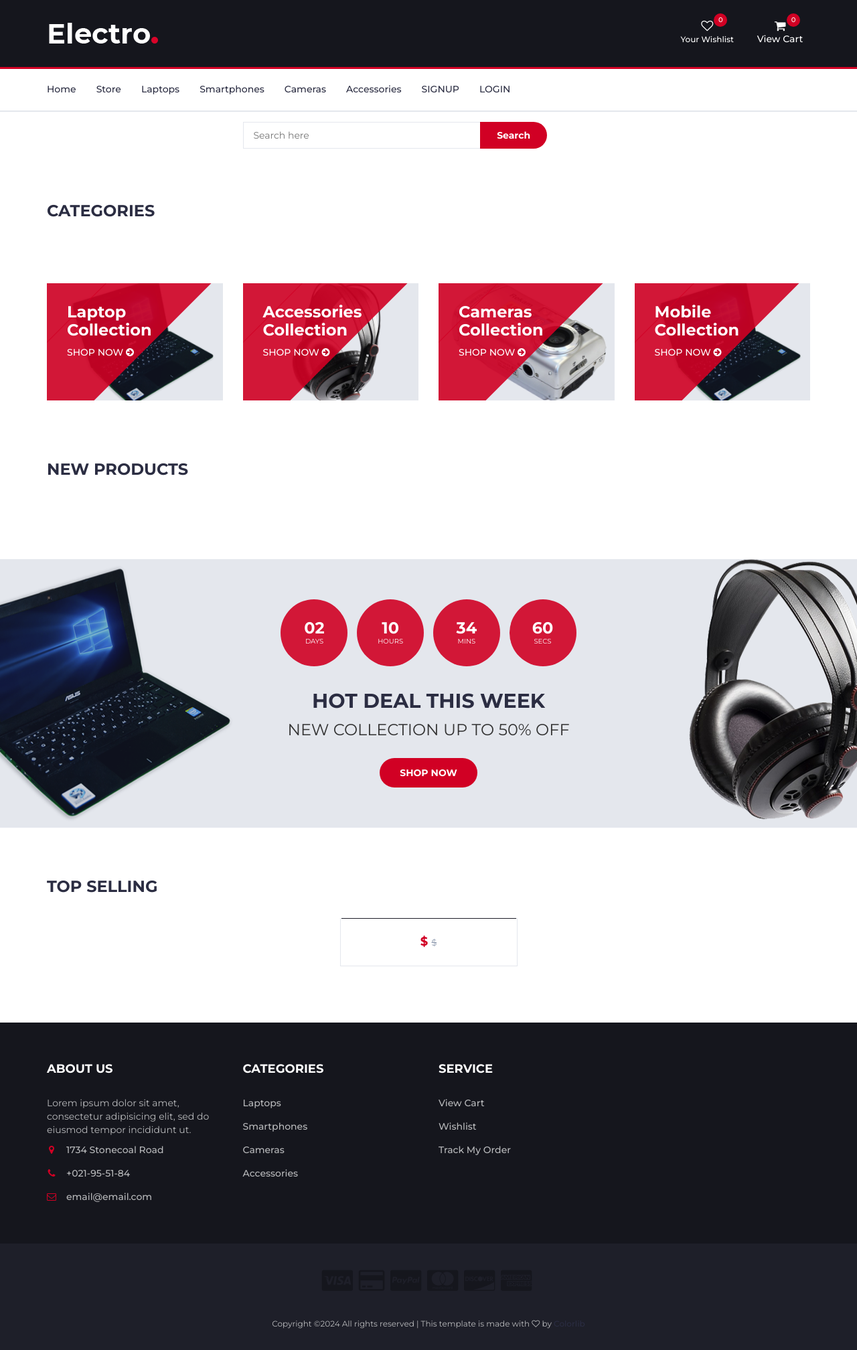
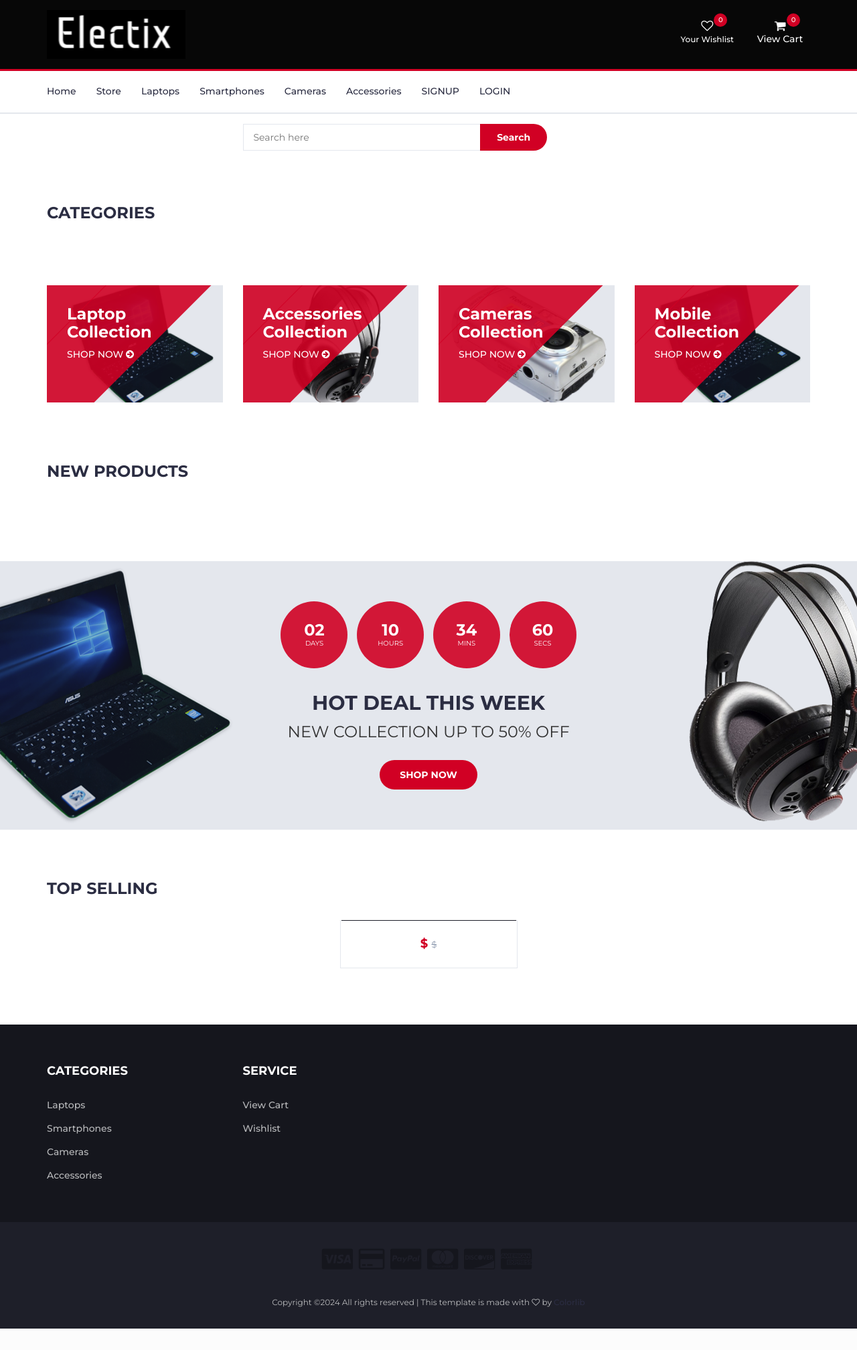
Before and after one commit to RheshikesPK/ECOMMERCE, a Django app: page / in a window 1280 px wide. Shown: the whole page at 67% size. After the commit the page ends 1984 px from the top, so only its background shows below. Run offline with Django 5.2, Linux system fonts and the light colour scheme; data that the repository does not hold is empty; some libraries are stand-ins or nearby versions.

Commit message:
initial-commit

```diff
--- a/ecommerce2/static/css/style.css
+++ b/ecommerce2/static/css/style.css
@@ -446,7 +446,7 @@
 #header {
   padding-top: 15px;
   padding-bottom: 15px;
-  background-color: #15161D;
+  background-color: #070707;
 
 }
 
--- a/ecommerce2/template/app/layout/base.html
+++ b/ecommerce2/template/app/layout/base.html
@@ -7,7 +7,7 @@
 		<meta name="viewport" content="width=device-width, initial-scale=1">
 		 <!-- The above 3 meta tags *must* come first in the head; any other head content must come *after* these tags -->
 
-		<title>Electro - HTML Ecommerce Template</title>
+		<title>Electix - HTML Ecommerce Template</title>
 
  		<!-- Google font -->
  		<link href="https://fonts.googleapis.com/css?family=Montserrat:400,500,700" rel="stylesheet">
@@ -46,17 +46,6 @@
 				<div class="container">
 					<!-- row -->
 					<div class="row">
-						<div class="col-md-3 col-xs-6">
-							<div class="footer">
-								<h3 class="footer-title">About Us</h3>
-								<p>Lorem ipsum dolor sit amet, consectetur adipisicing elit, sed do eiusmod tempor incididunt ut.</p>
-								<ul class="footer-links">
-									<li><a href="#"><i class="fa fa-map-marker"></i>1734 Stonecoal Road</a></li>
-									<li><a href="#"><i class="fa fa-phone"></i>+021-95-51-84</a></li>
-									<li><a href="#"><i class="fa fa-envelope-o"></i>email@email.com</a></li>
-								</ul>
-							</div>
-						</div>
 
 						<div class="col-md-3 col-xs-6">
 							<div class="footer">
@@ -80,7 +69,7 @@
 								<ul class="footer-links">
 									<li><a href="{% url 'cart_view' %}">View Cart</a></li>
 									<li><a href="{% url 'wishlist' %}">Wishlist</a></li>
-									<li><a href="#">Track My Order</a></li>
+
 								</ul>
 							</div>
 						</div>
--- a/ecommerce2/template/app/layout/nav.html
+++ b/ecommerce2/template/app/layout/nav.html
@@ -29,7 +29,7 @@
                 <div class="col-md-3">
                     <div class="header-logo">
                         <a href="#" class="logo">
-                            <img src="{% static './img/logo.png' %}" alt="">
+                            <img src="{% static './img/a10.png' %}" alt="">
                         </a>
                     </div>
                 </div>
```
Also changed, not shown: ecommerce2/static/img/a10.png (added).
